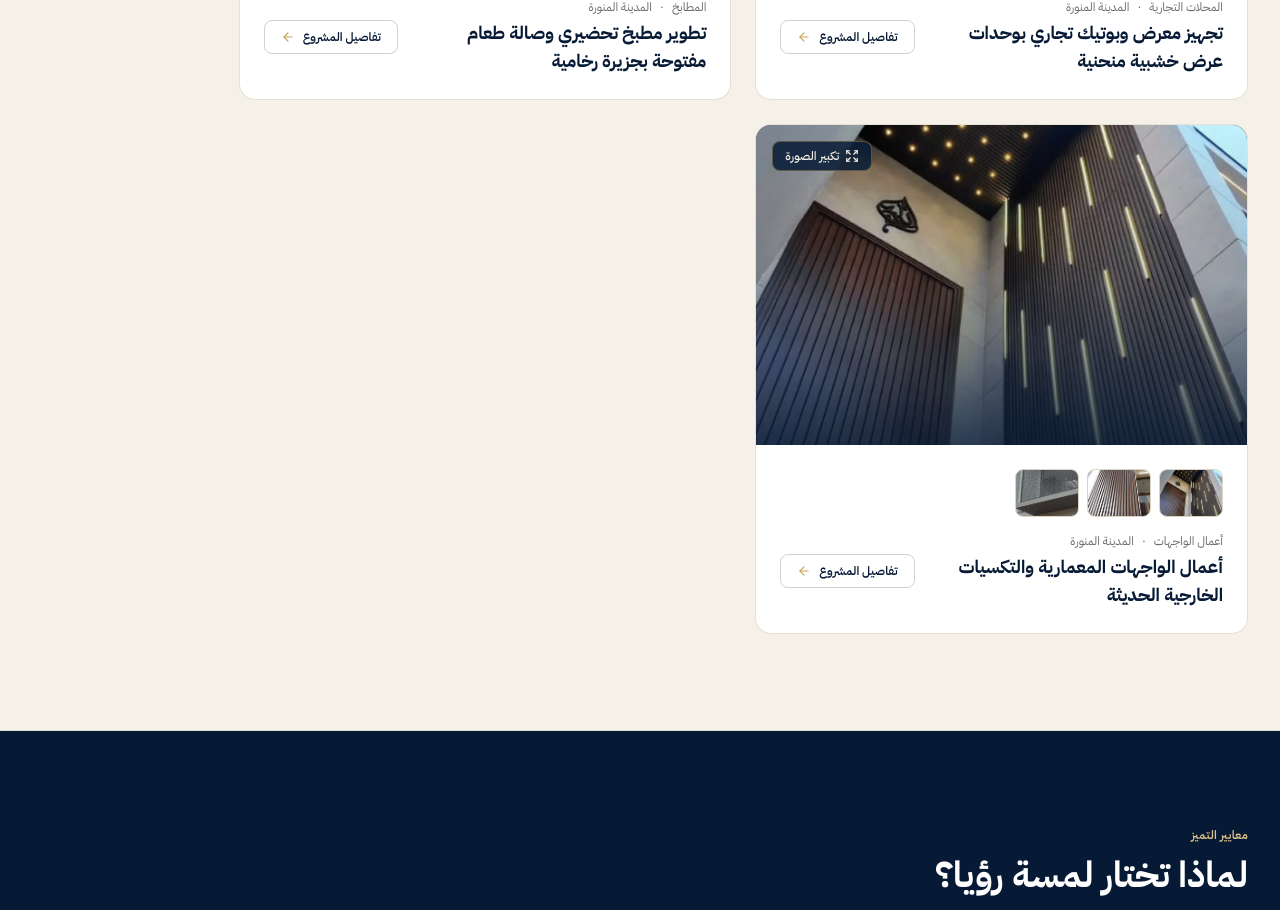
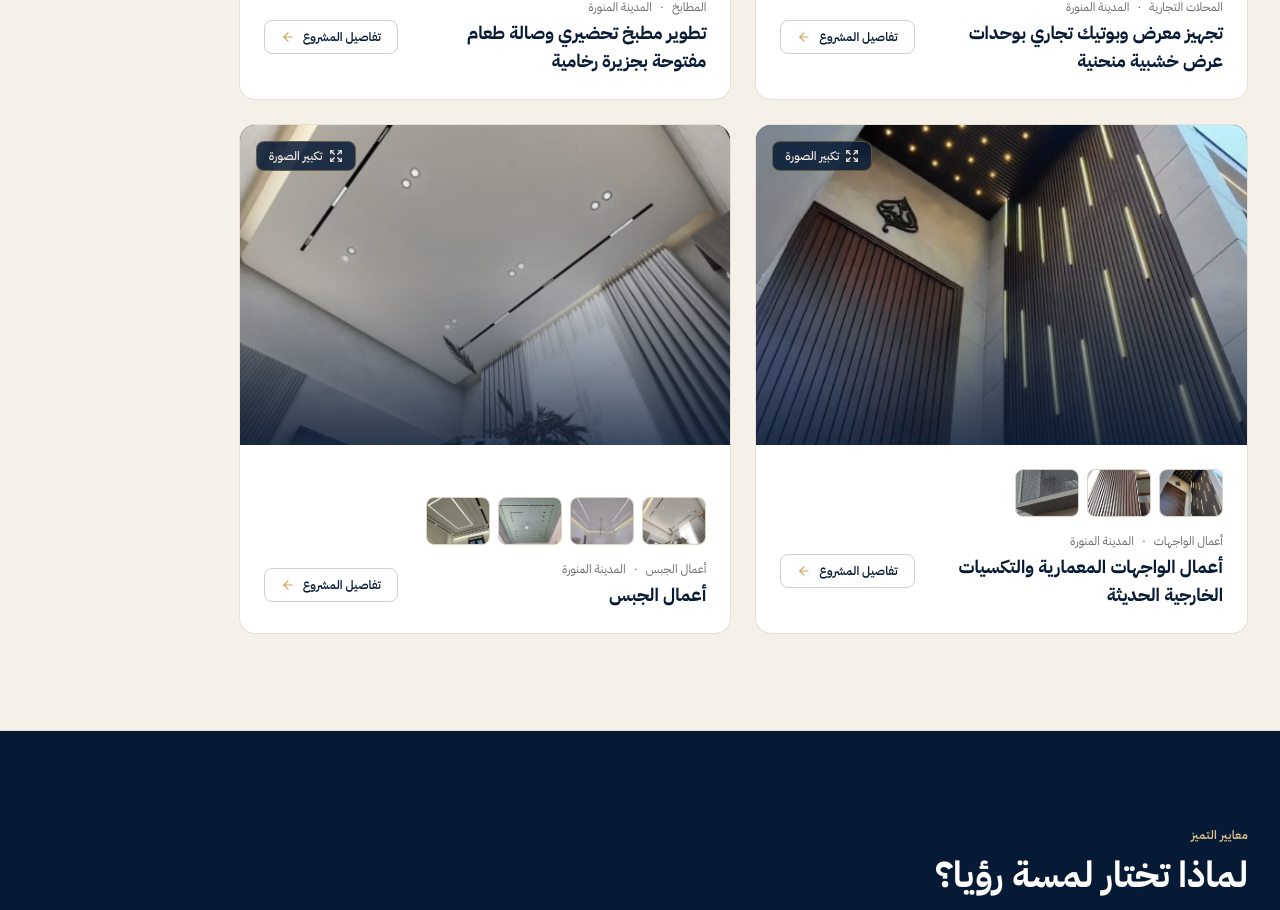
Before and after one commit to lmstrwyalldykwr/lamset, a React (Vite) app: page / in a window 1280 px wide. Shown: the part 5280-6190 px from the top of the page. Built offline with nearby package versions, Linux system fonts and the light colour scheme.

Commit message:
Auto-sync changes from AI Studio

```diff
--- a/src/data/projects.ts
+++ b/src/data/projects.ts
@@ -439,4 +439,50 @@ export const PROJECTS_DATA: ProjectItem[] = [
       },
     ],
   },
+  {
+    id: 'gypsum-board-ceilings-lighting',
+    category: 'gypsum-works',
+    categoryLabel: { ar: 'أعمال الجبس', en: 'Gypsum Works' },
+    title: {
+      ar: 'أعمال الجبس',
+      en: 'Gypsum Board & Ceiling Works',
+    },
+    subtitle: {
+      ar: 'تصميم وتنفيذ الأسقف الجبسية الحديثة مع الإضاءة الخطية والمسارات المغناطيسية',
+      en: 'Design and execution of modern gypsum ceilings with linear LEDs and magnetic tracks',
+    },
+    coverImage: IMAGES.gypsum1,
+    gallery: [IMAGES.gypsum1, IMAGES.gypsum2, IMAGES.gypsum3, IMAGES.gypsum4],
+    location: { ar: 'المدينة المنورة', en: 'Madinah' },
+    isIllustrativeShowcase: false,
+    featured: true,
+    description: {
+      ar: 'تنفيذ أعمال الجبس بورد والأسقف المعلقة الحديثة للفلل والشقق والمجالس، مع تأسيس مسارات الإضاءة المغناطيسية (Magnetic Track) والإضاءة الخطية المخفية وبيوت الستائر، بدقة هندسية وتشطيبات ناعمة تدوم طويلًا.',
+      en: 'Executing modern gypsum board ceilings for villas, apartments, and majlis spaces, featuring recessed magnetic track lighting, linear LED channels, and concealed curtain pockets.',
+    },
+    designDetails: {
+      ar: [
+        'تنفيذ أسقف جبسية حديثة بمستويات مدروسة وتشطيبات ناعمة خالية من الفواصل',
+        'تأسيس مسارات الإضاءة المغناطيسية السوداء والخطوط الضوئية المتناظرة',
+        'بيوت ستائر مخفية وإنارة محيطية دافئة (Cove Lighting) تبرز فخامة المكان',
+        'استخدام ألواح جبس مقاومة للرطوبة والحرارة مع هيكل معدني مجلفن عالي المتانة',
+      ],
+      en: [
+        'Precision laser-leveled gypsum ceilings with seamless joint finishing',
+        'Recessed black magnetic track channels and geometric linear LED strips',
+        'Concealed curtain pockets and warm perimeter cove illumination',
+        'Moisture-resistant gypsum boards mounted on heavy-gauge galvanized framing',
+      ],
+    },
+    executionSpecs: [
+      {
+        label: { ar: 'نطاق العمل', en: 'Scope of Work' },
+        value: { ar: 'تنفيذ أسقف وديكورات جبس بورد وإضاءة حديثة', en: 'Gypsum Ceilings, Wall Moldings & Modern Lighting' },
+      },
+      {
+        label: { ar: 'الضمان المعتمد', en: 'Warranty Coverage' },
+        value: { ar: 'ضمان 15 سنة', en: '15-Year Warranty' },
+      },
+    ],
+  },
 ];
```
